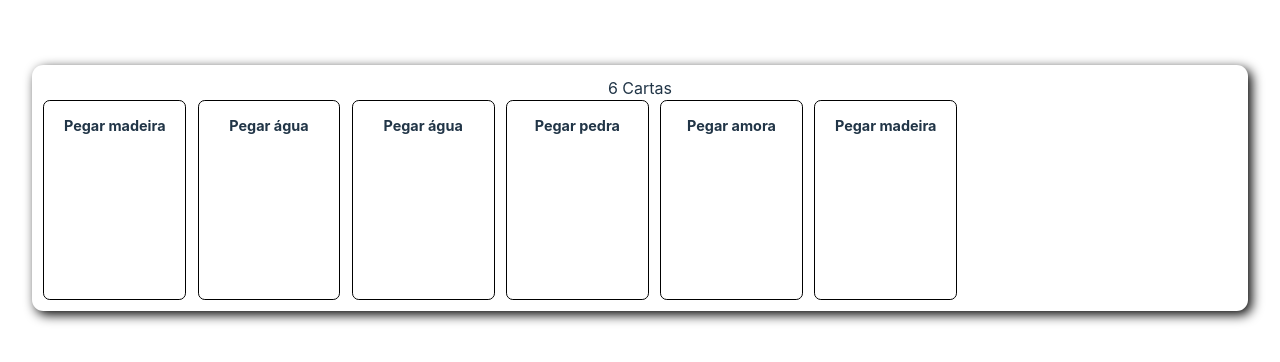
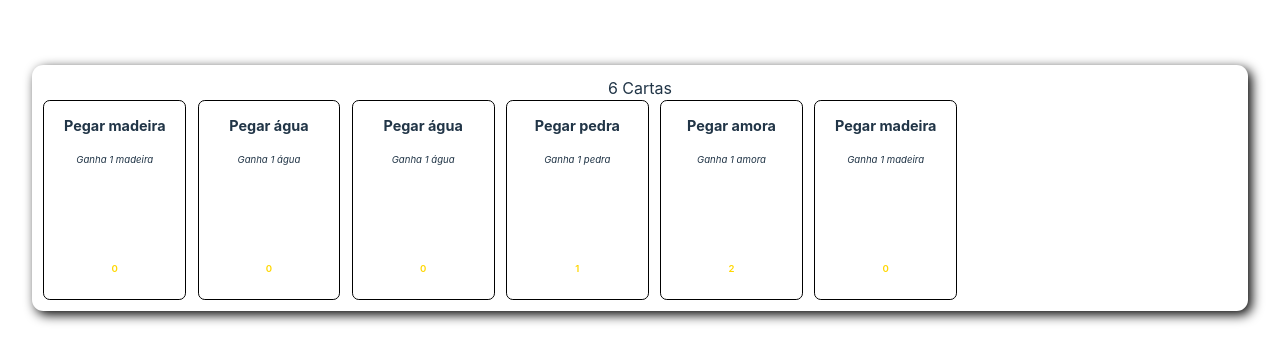
Before and after one commit to ufjf-gamelab/craft-cards, a React (Vite) app: page / in a window 1280 px wide. Shown: the part 212-574 px from the top of the page. Built offline with nearby package versions, Linux system fonts and the light colour scheme.

Commit message:
adiciona mais campos em carta e altera o estilo

```diff
--- a/src/App.tsx
+++ b/src/App.tsx
@@ -22,7 +22,7 @@ function App() {
   return (
     <>
       <MaoDeCartas>
-        {MAO.map((item)=><Carta key={item.id} titulo={item.titulo}/>)}
+        {MAO.map((item)=><Carta key={item.id} titulo={item.titulo} texto={item.texto} custo={item.custo}/>)}
       </MaoDeCartas>
     </>
   );
--- a/src/Carta.css
+++ b/src/Carta.css
@@ -1,4 +1,7 @@
 .carta {
+  display: grid;
+  grid-template-rows: 1fr 4fr 1fr;
+
   border: 2px solid light-dark(black, white);
   padding: 3mm;
   height: 88mm;
@@ -9,3 +12,12 @@
 .carta > h1{
   font-size: 1.5em;
 }
+
+.carta > p{
+  font-style: italic;
+}
+
+.carta > .custo{
+  color: gold;
+  font-weight: 600;
+}
--- a/src/Carta.tsx
+++ b/src/Carta.tsx
@@ -1,7 +1,9 @@
 import "./Carta.css";
-type CartaProps = {titulo:string}
-export default function Carta({titulo}: CartaProps) {
+type CartaProps = {titulo:string, texto:string, custo:number}
+export default function Carta({titulo,texto,custo}: CartaProps) {
   return <div className="carta">
     <h1>{titulo}</h1>
+    <p>{texto}</p>
+    <div className="custo">{custo}</div>
     </div>;
 }
```
